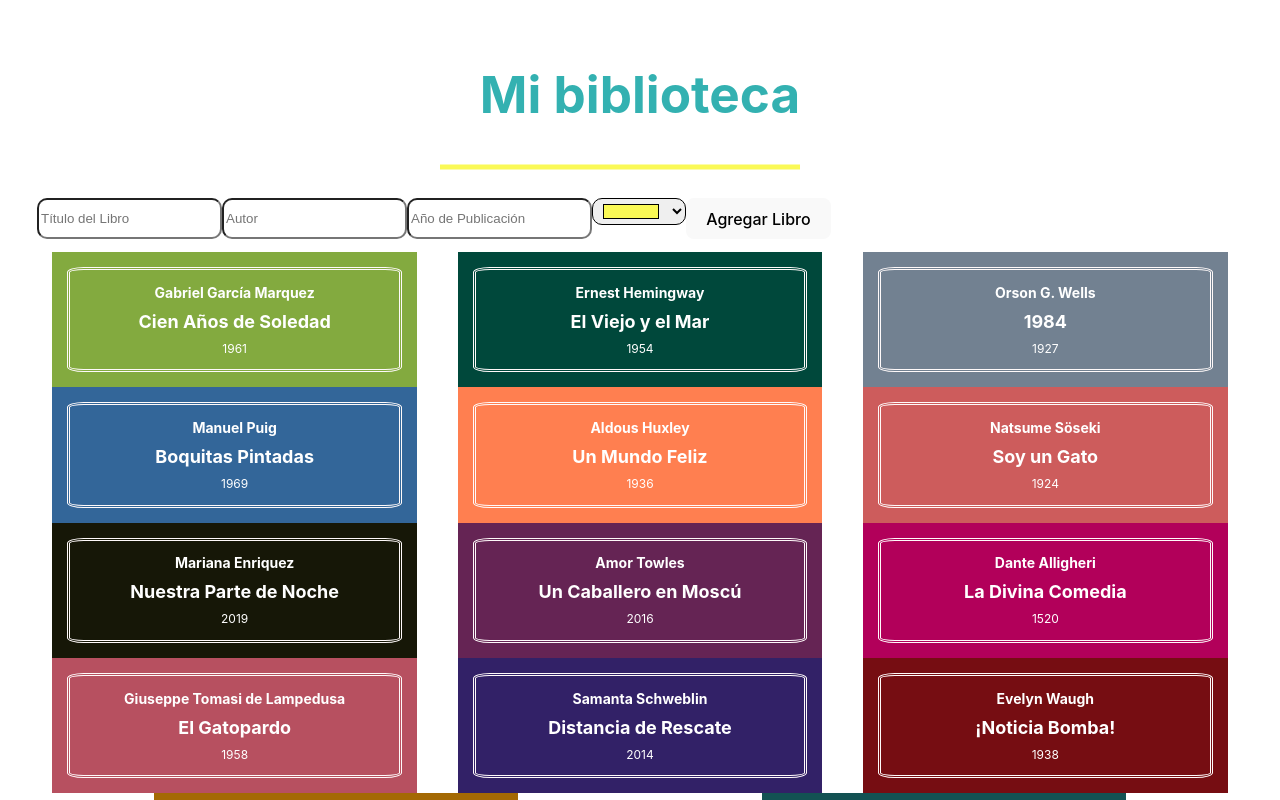
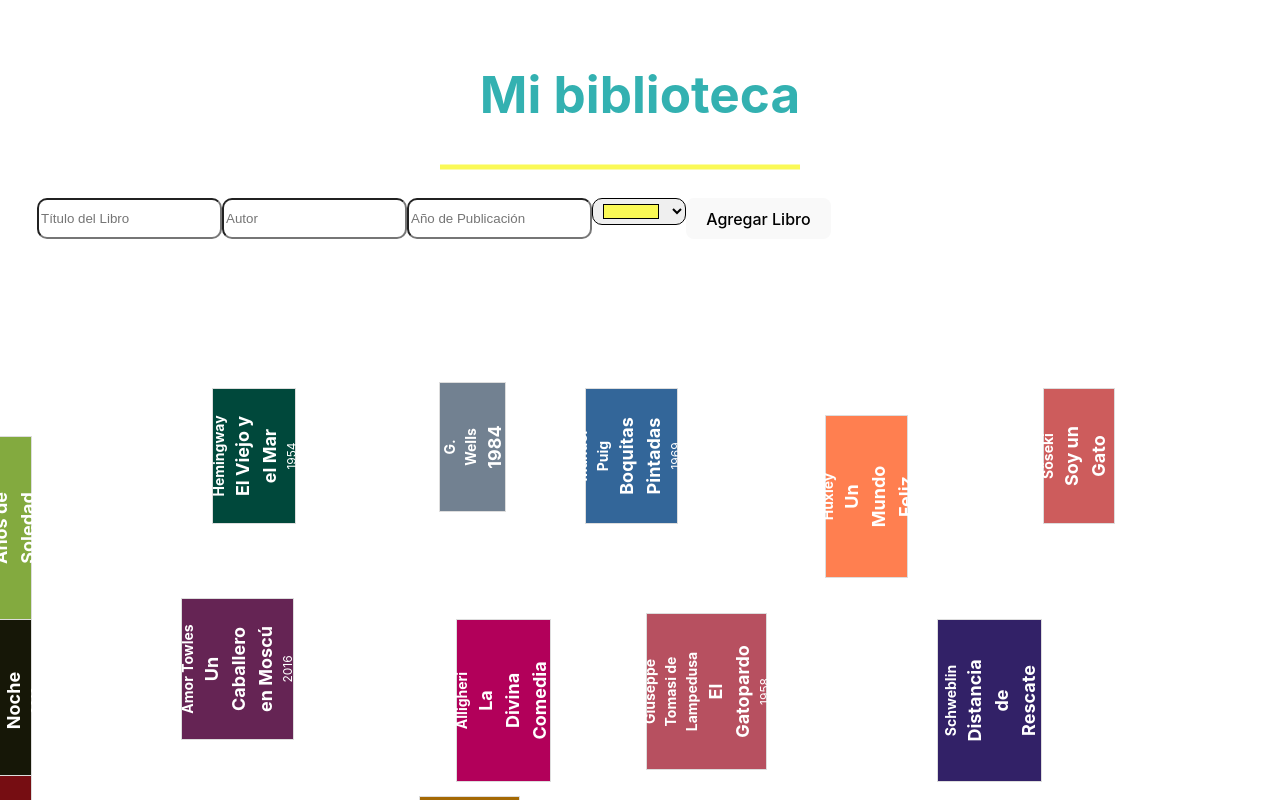
Before and after one commit to MechMarighetti/Munipa, a React (Vite) app: page / in a window 1280 px wide. Shown: the top 800 px of the page. Built offline with nearby package versions, Linux system fonts and the light colour scheme; a web font is replaced by a local one.

Commit message:
book shelf component

```diff
--- a/src/App.css
+++ b/src/App.css
@@ -160,6 +160,8 @@ font-size: 100pt;
   flex-direction: row;
   flex-wrap: wrap;
   align-items: flex-start;
+  transform-origin: 0% 0%;
+  transform: rotate(0.25turn) translateY(-35px);
 
 }
 
@@ -172,7 +174,7 @@ font-size: 100pt;
   box-sizing: border-box; /* Incluye el padding y el borde en el ancho del elemento */
   padding: 15px; /* Agrega espacio interno a los divs */
   text-align: center; /* Centra el texto dentro de los divs */
-  word-wrap: break-word; /* Rompe las palabras largas si es necesario */
+  word-wrap: all; /* Rompe las palabras largas si es necesario */
   white-space: normal; /* Permite que el texto se ajuste automáticamente */
   background-color: #fff; /* Cambia el color de fondo */
   display: flex; /* Utiliza flexbox para controlar el tamaño del fondo coloreado */
@@ -195,9 +197,61 @@ font-size: 100pt;
 .Card h2 {
   margin: 5px 0;
   font-size: 18px;
+
 }
 
 .Card p {
   margin: 5px 0;
   font-size: 12px;
 }
+
+/* Establece el estilo de la estantería */
+.shelf {
+  display: flex;
+  flex-wrap: wrap;
+  gap: 10px; /* Espacio entre los estantes */
+  justify-content: space-between; /* Distribuye los estantes uniformemente */
+  border: 5px rgb(94, 55, 41);
+}
+
+/* Establece el estilo de cada libro */
+.bookie {
+  width: calc(45% - 10px); /* Calcula el ancho para 5 libros por estante */
+  height: fit-content;
+  position: relative;
+  display: flex;
+  flex-direction: column;
+  align-items: baseline;
+  justify-content: baseline;
+  background-color: #fff; /* Color de fondo de los libros */
+  border: 1px solid #ddd;
+  padding: 10px;
+  transform: rotate(180deg); /* Rota los libros 45 grados */
+  transform-origin: bottom left; /* Establece el punto de rotación */
+  margin-bottom: 10px; /* Espacio entre los libros en el mismo estante */
+
+}
+
+/* Establece el estilo del contenido dentro de cada libro */
+.book-content {
+
+ transform: rotate(90deg);  /* Invierte la rotación del texto   */
+  text-align: center;
+  height: auto;
+}
+
+/* Establece los estilos específicos de los elementos h4, h2 y p dentro de los libros */
+.book-content h4 {
+  margin: 0;
+  font-size: 14px;
+}
+
+.book-content h2 {
+  margin: 0;
+  font-size: 18px;
+}
+
+.book-content p {
+  margin: 0;
+  font-size: 12px;
+}
--- a/src/App.jsx
+++ b/src/App.jsx
@@ -6,20 +6,23 @@ import './App.css'
 import Timer from './components/timer'
 import Title from './components/Title'
 import MiniCard from './components/MiniCard'
+import Shelfie from './components/Shelfie'
 
 
 function App() {
-  const email= 'mercedesmarighetti@gmail.com'
+  const email = 'mercedesmarighetti@gmail.com'
   return (
     <>
       <Title>Mi biblioteca</Title>
 
       <AddBook></AddBook>
       <br />
-         <div className='grid'>
+      <div className='shelf'>
+      <Shelfie></Shelfie>
+      </div>
+      {/* <div className='grid'>
         <MiniCard></MiniCard>
-
-         </div>
+      </div> */}
       {/* <Cards></Cards> */}
       {/*   <Watch></Watch>
     <Timer></Timer> */}
--- /dev/null
+++ b/src/components/Shelfie.jsx
@@ -0,0 +1,23 @@
+import React from 'react'
+import { books } from './Cards'
+
+const Shelfie = () => {
+  return (
+  <>
+      {books.map((book) => (
+        <div>
+            <div className='bookie' style={{ backgroundColor: book.bg }}>
+          <div className='book-content'>
+            <h4>{book.author}</h4>
+            <h2>{book.title}</h2>
+            <p>{book.year}</p>
+          </div>
+           </div>
+
+        </div>
+      ))}
+    </>
+  )
+}
+
+export default Shelfie
```
Lines whose indentation alone changed are shown as unchanged.
